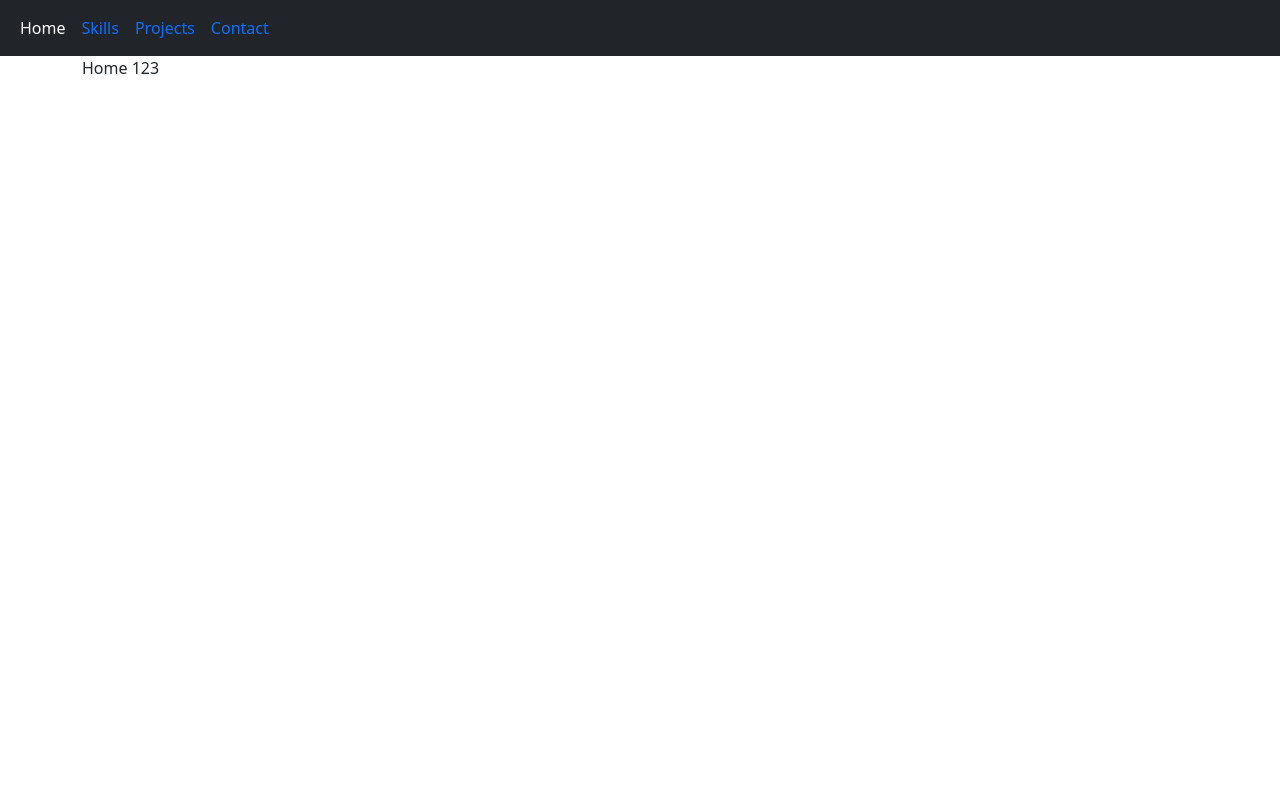
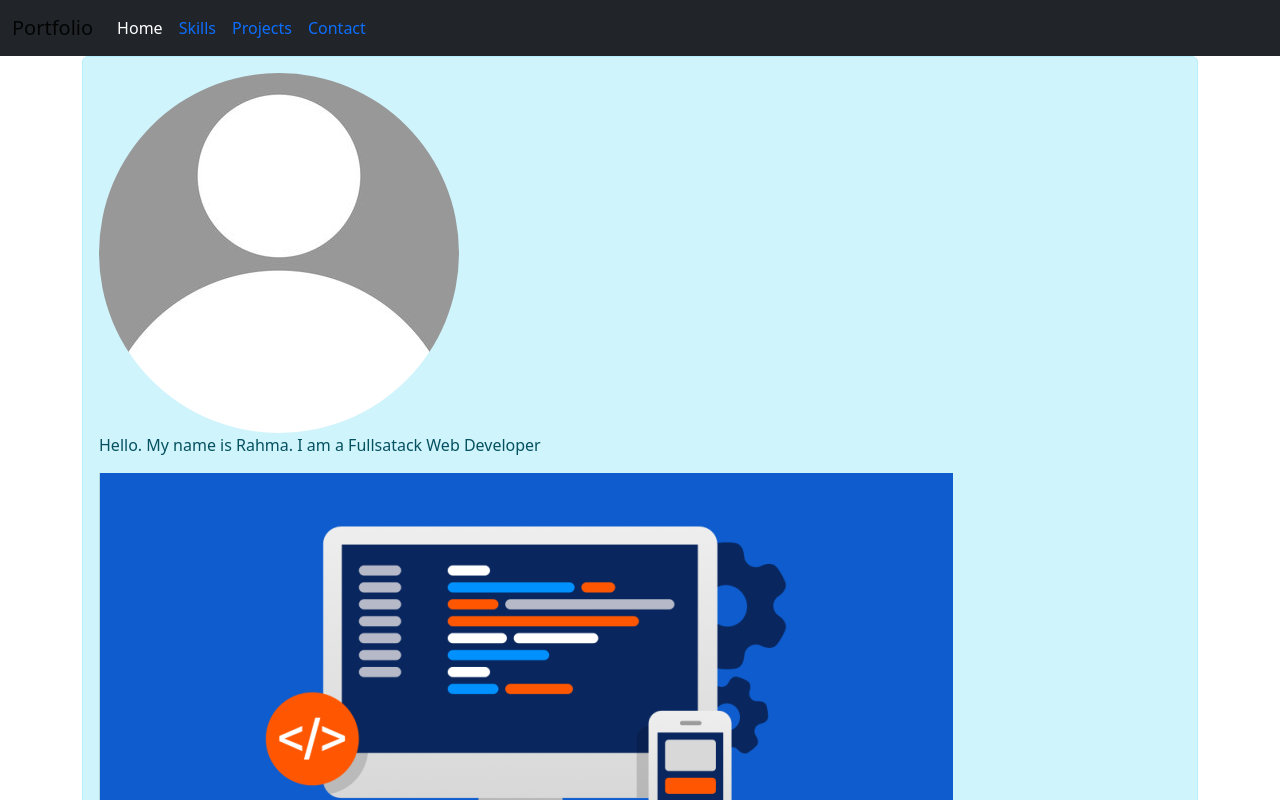
Before and after one commit to RahmaHenchi/porfolio, a React (Create React App) app: page / in a window 1280 px wide. Shown: the top 800 px of the page. Built offline with nearby package versions, Linux system fonts and the light colour scheme.

Commit message:
Ajout du fichier manifest.json

```diff
--- a/src/Components/Navbar.js
+++ b/src/Components/Navbar.js
@@ -1,16 +1,17 @@
-import { NavLink } from 'react-router-dom'
+import { NavLink, Link } from 'react-router-dom'
 
 function Navbar() {
   return (
     <nav class="navbar bg-dark navbar-expand-lg bg-body-tertiary" data-bs-theme="dark">
       <div class="container-fluid">
+      <Link class="navbar-brand" to="/">Portfolio</Link>
         <button class="navbar-toggler" type="button" data-bs-toggle="collapse" data-bs-target="#navbarNav" aria-controls="navbarNav" aria-expanded="false" aria-label="Toggle navigation">
           <span class="navbar-toggler-icon"></span>
         </button>
         <div class="collapse navbar-collapse" id="navbarNav">
           <ul class="navbar-nav">
             <li class="nav-item nav-link">
-              {/* <a class="nav-link active" aria-current="page" href="#">Home</a> */}
+              {/* <a class="nav-link active" aria-current="page" href="#">Potfolio</a>*/ }
               <NavLink to='/' exact>Home</NavLink>
             </li>
             <li class="nav-item nav-link">
--- a/src/Pages/Home.js
+++ b/src/Pages/Home.js
@@ -1,8 +1,13 @@
 import React from 'react'
+import webImage from '../Images/photo-2.png'
 
 function Home() {
   return (
-    <div>Home 123</div>
+    <div className="alert alert-info" role="alert">
+      <img src="/photo-1.jpg" alt="Profile" style={{ borderRadius: '50%' }} />
+      <p>Hello. My name is Rahma. I am a Fullsatack Web Developer</p>
+      <img src={webImage} alt='Web' />
+    </div>
   )
 }
 
```
Also changed, not shown: src/Pages/SkillDetails.js (added, +9 -0 lines), public/photo-1.jpg (added), src/Images/photo-2.png (added).
